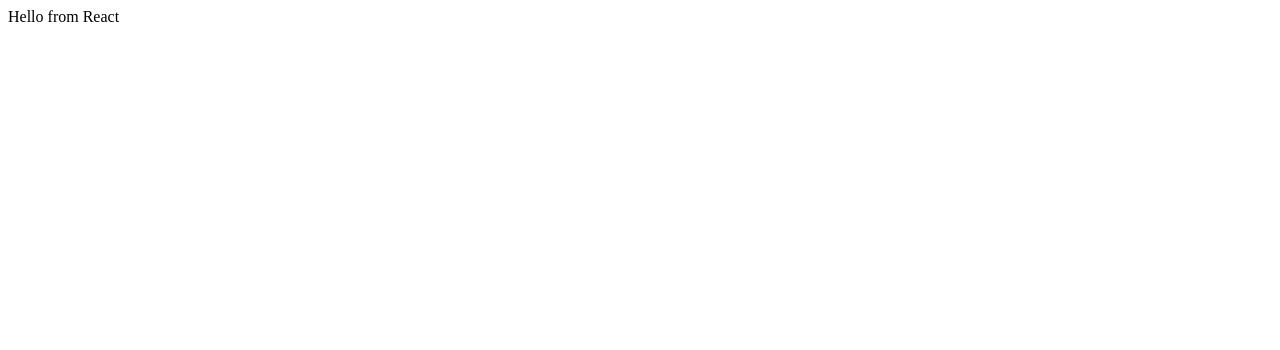
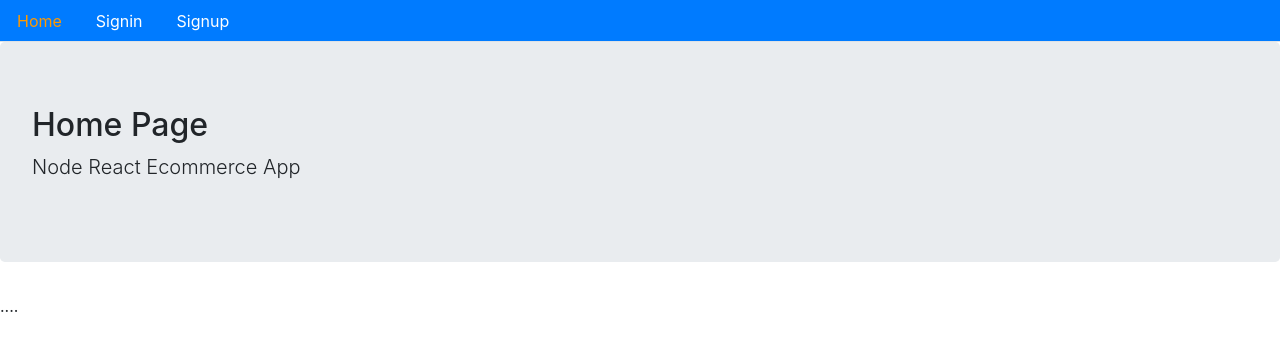
Before and after one commit to Aaronjsmith0/MadeByMaebh-frontend, a React (Create React App) app: page / in a window 1280 px wide. Shown: the top 350 px of the page. Built offline with nearby package versions, Linux system fonts and the light colour scheme.

Commit message:
added basic routes and pages

```diff
--- a/package.json
+++ b/package.json
@@ -8,6 +8,7 @@
     "@testing-library/user-event": "^7.1.2",
     "react": "^16.13.1",
     "react-dom": "^16.13.1",
+    "react-router-dom": "^5.2.0",
     "react-scripts": "3.4.1"
   },
   "scripts": {
--- a/public/index.html
+++ b/public/index.html
@@ -10,20 +10,8 @@
       content="Web site created using create-react-app"
     />
     <link rel="apple-touch-icon" href="%PUBLIC_URL%/logo192.png" />
-    <!--
-      manifest.json provides metadata used when your web app is installed on a
-      user's mobile device or desktop. See https://developers.google.com/web/fundamentals/web-app-manifest/
-    -->
     <link rel="manifest" href="%PUBLIC_URL%/manifest.json" />
-    <!--
-      Notice the use of %PUBLIC_URL% in the tags above.
-      It will be replaced with the URL of the `public` folder during the build.
-      Only files inside the `public` folder can be referenced from the HTML.
-
-      Unlike "/favicon.ico" or "favicon.ico", "%PUBLIC_URL%/favicon.ico" will
-      work correctly both with client-side routing and a non-root public URL.
-      Learn how to configure a non-root public URL by running `npm run build`.
-    -->
+    <link rel="stylesheet" href="https://stackpath.bootstrapcdn.com/bootstrap/4.5.0/css/bootstrap.min.css" integrity="sha384-9aIt2nRpC12Uk9gS9baDl411NQApFmC26EwAOH8WgZl5MYYxFfc+NcPb1dKGj7Sk" crossorigin="anonymous" />
     <title>React App</title>
   </head>
   <body>
--- /dev/null
+++ b/src/Routes.js
@@ -0,0 +1,18 @@
+import React from 'react';
+import {BrowserRouter, Switch, Route} from 'react-router-dom';
+import Signup from './user/Signup';
+import Signin from './user/Signin';
+import Home from './core/Home';
+
+
+const Routes = () => {
+    return (<BrowserRouter>
+        <Switch>
+            <Route path="/" exact component={Home} />
+            <Route path="/signin" exact component={Signin} />
+            <Route path="/signup" exact component={Signup} />
+        </Switch>
+    </BrowserRouter>);
+};
+
+export default Routes;
--- /dev/null
+++ b/src/config.js
@@ -0,0 +1 @@
+export const API = process.env.REACT_APP_API_URL;
--- /dev/null
+++ b/src/core/Home.js
@@ -0,0 +1,10 @@
+import React from 'react';
+import Layout from './Layout';
+
+const Home = () => (
+    <Layout title="Home Page" description="Node React Ecommerce App">
+        ....
+    </Layout>
+);
+
+export default Home;
--- /dev/null
+++ b/src/core/Layout.js
@@ -0,0 +1,15 @@
+import React from 'react';
+import Menu from './Menu';
+
+const Layout = ({title = 'Title', description = 'Description', className, children}) => (
+    <div>
+        <Menu />
+        <div className="jumbotron">
+            <h2>{title}</h2>
+            <p className="lead">{description}</p>
+        </div>
+        <div className={className}>{children}</div>
+    </div>
+);
+
+export default Layout;
--- /dev/null
+++ b/src/core/Menu.js
@@ -0,0 +1,28 @@
+import React from 'react';
+import {Link, withRouter} from 'react-router-dom';
+
+const isActive = (history, path) => {
+    if(history.location.pathname === path) {
+        return {color: '#ff9900'}
+    } else {
+        return {color: '#ffffff'}
+    }
+};
+
+const Menu = ({history}) => (
+    <div>
+        <ul className="nav nav-tabs bg-primary">
+            <li className="nav-item">
+                <Link className="nav-link" style={isActive(history, '/')} to="/">Home</Link>
+            </li>
+            <li className="nav-item">
+                <Link className="nav-link" style={isActive(history, '/signin')} to="/signin">Signin</Link>
+            </li>
+            <li className="nav-item">
+                <Link className="nav-link" style={isActive(history, '/signup')} to="/signup">Signup</Link>
+            </li>
+        </ul>
+    </div>
+);
+
+export default withRouter(Menu);
--- a/src/index.js
+++ b/src/index.js
@@ -1,10 +1,10 @@
 import React from 'react';
 import ReactDOM from 'react-dom';
-import App from './App';
+import Routes from './Routes';
 
 ReactDOM.render(
   <React.StrictMode>
-    <App />
+    <Routes />
   </React.StrictMode>,
   document.getElementById('root')
 );
--- /dev/null
+++ b/src/user/Signin.js
@@ -0,0 +1,11 @@
+import React from 'react';
+import Layout from '../core/Layout';
+
+
+const Signin = () => (
+    <Layout title="Signin" description="Signin to Node React Ecommerce App">
+        ....
+    </Layout>
+);
+
+export default Signin;
--- /dev/null
+++ b/src/user/Signup.js
@@ -0,0 +1,12 @@
+import React from 'react';
+import Layout from '../core/Layout';
+import {API} from '../config';
+
+
+const Signup = () => (
+    <Layout title="Signup" description="Signup to Node React Ecommerce App">
+        {API}
+    </Layout>
+);
+
+export default Signup;
```
Also changed, not shown: 2 other files (tests, documents, lock files or other folders).
